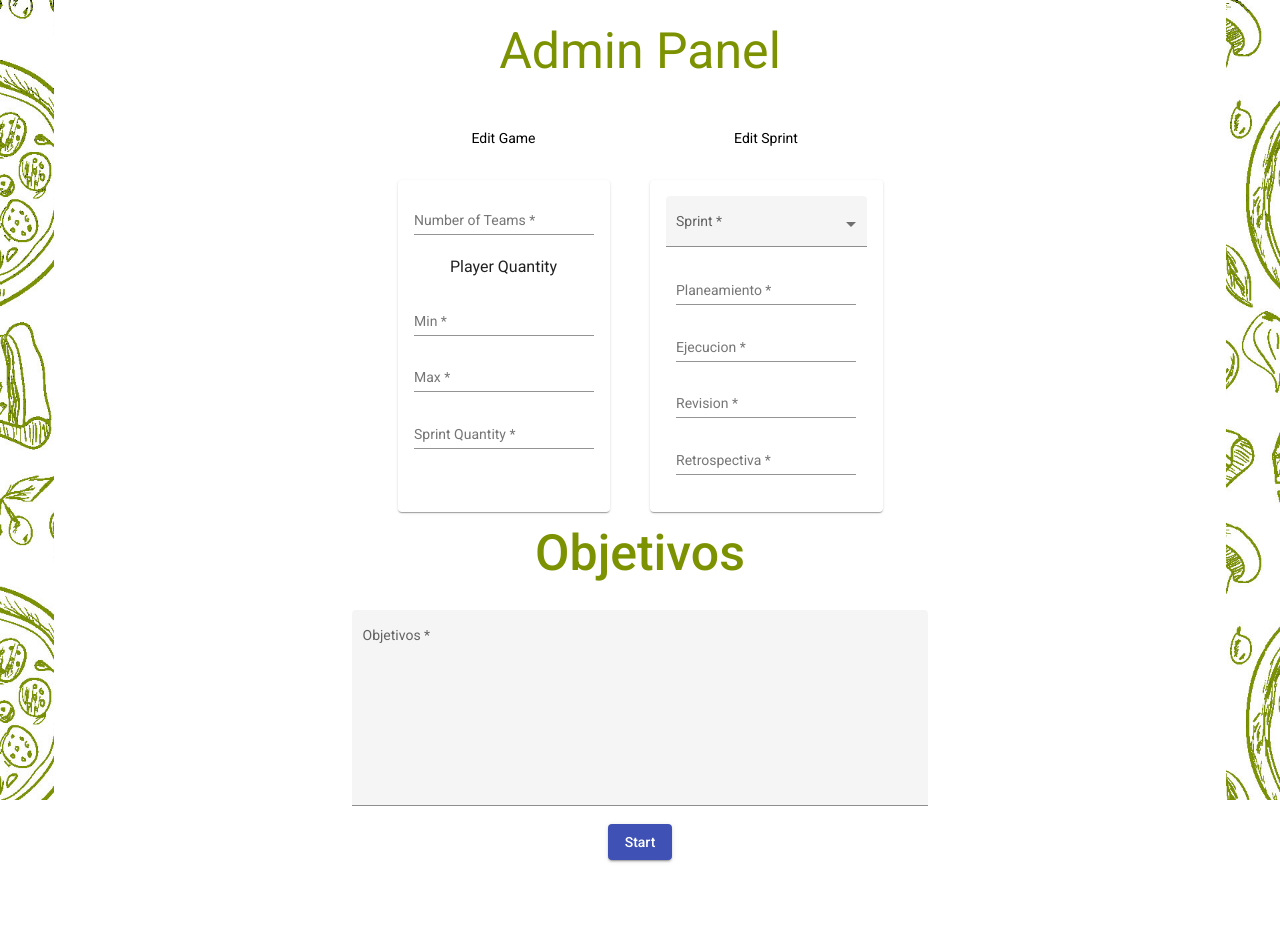
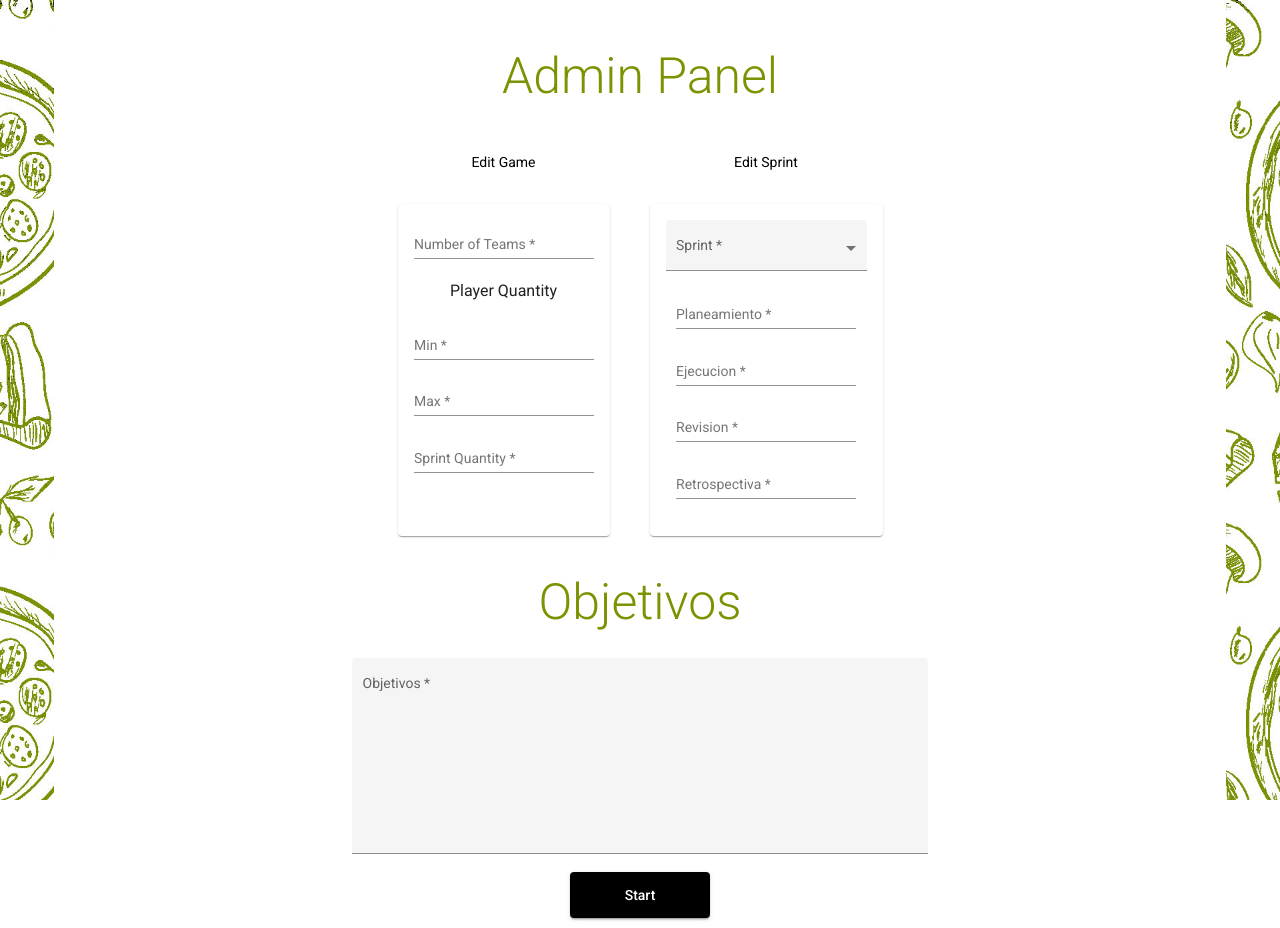
Before and after one commit to sebaschr/AgileChef, an Angular app: page / in a window 1280 px wide. Before the commit the page ends 870 px from the top, so only its background shows below. Built offline with nearby package versions, Linux system fonts and the light colour scheme.

Commit message:
css button and titlespacing

```diff
--- a/src/app/admin-panel/admin-panel.component.css
+++ b/src/app/admin-panel/admin-panel.component.css
@@ -6,8 +6,14 @@
     color:#7c9201;
     font-size:50px;
     padding:25px;
+    margin:25px 0 15px 0;
+    font-weight: lighter;
 }
-
+button{
+    padding:5px 55px;
+    background-color:black;
+    color:#fff;
+}
 /* Top-panel */
 .container-bg{
     padding:0;
--- a/src/app/admin-panel/admin-panel.component.html
+++ b/src/app/admin-panel/admin-panel.component.html
@@ -77,7 +77,7 @@
                         cdkAutosizeMaxRows="12"  formControlName="objectives"></textarea>
                 </mat-form-field>
             </div>
-            <button mat-raised-button color="primary">Start</button>
+            <button mat-raised-button color="secondary">Start</button>
 
         </form>
     </div>
```
